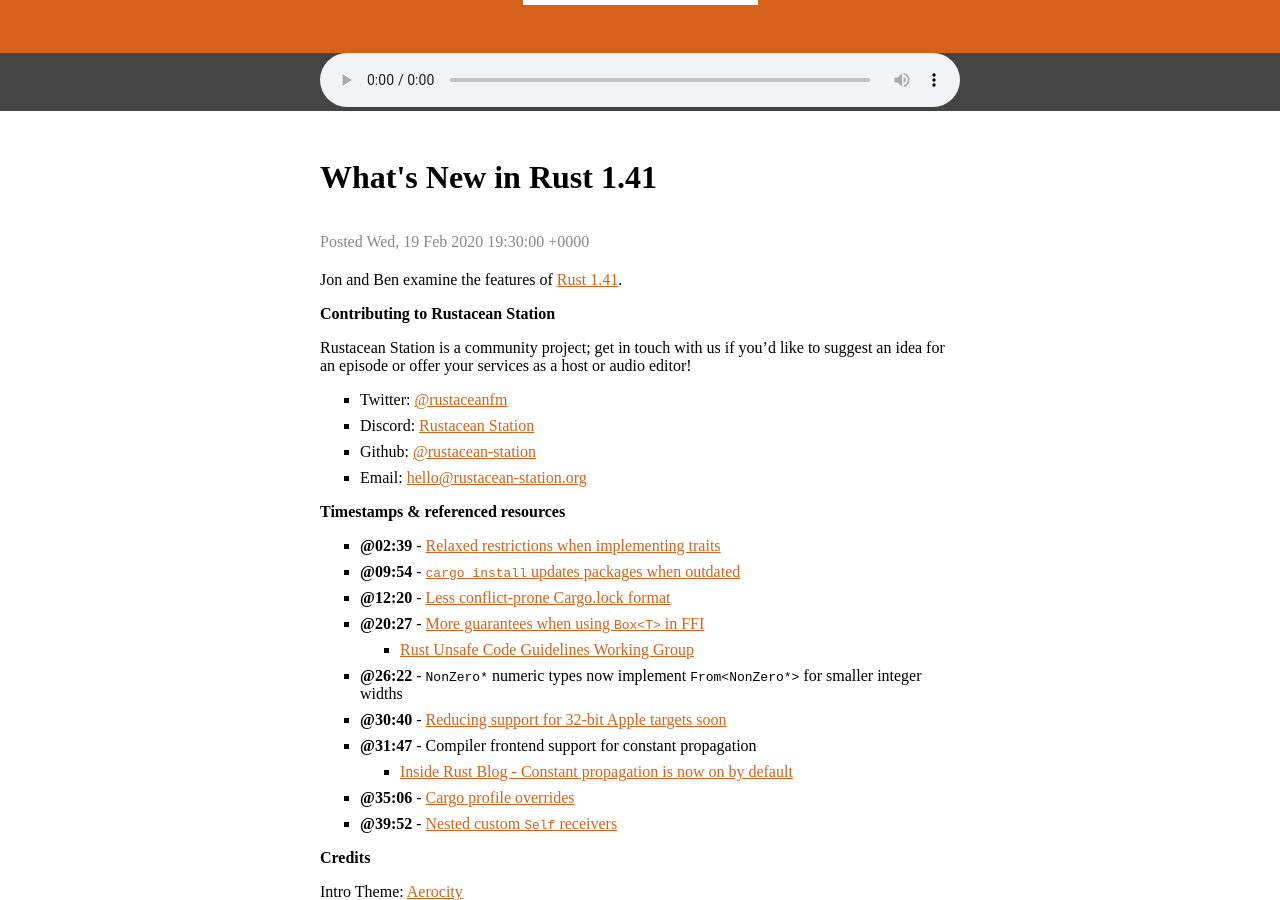
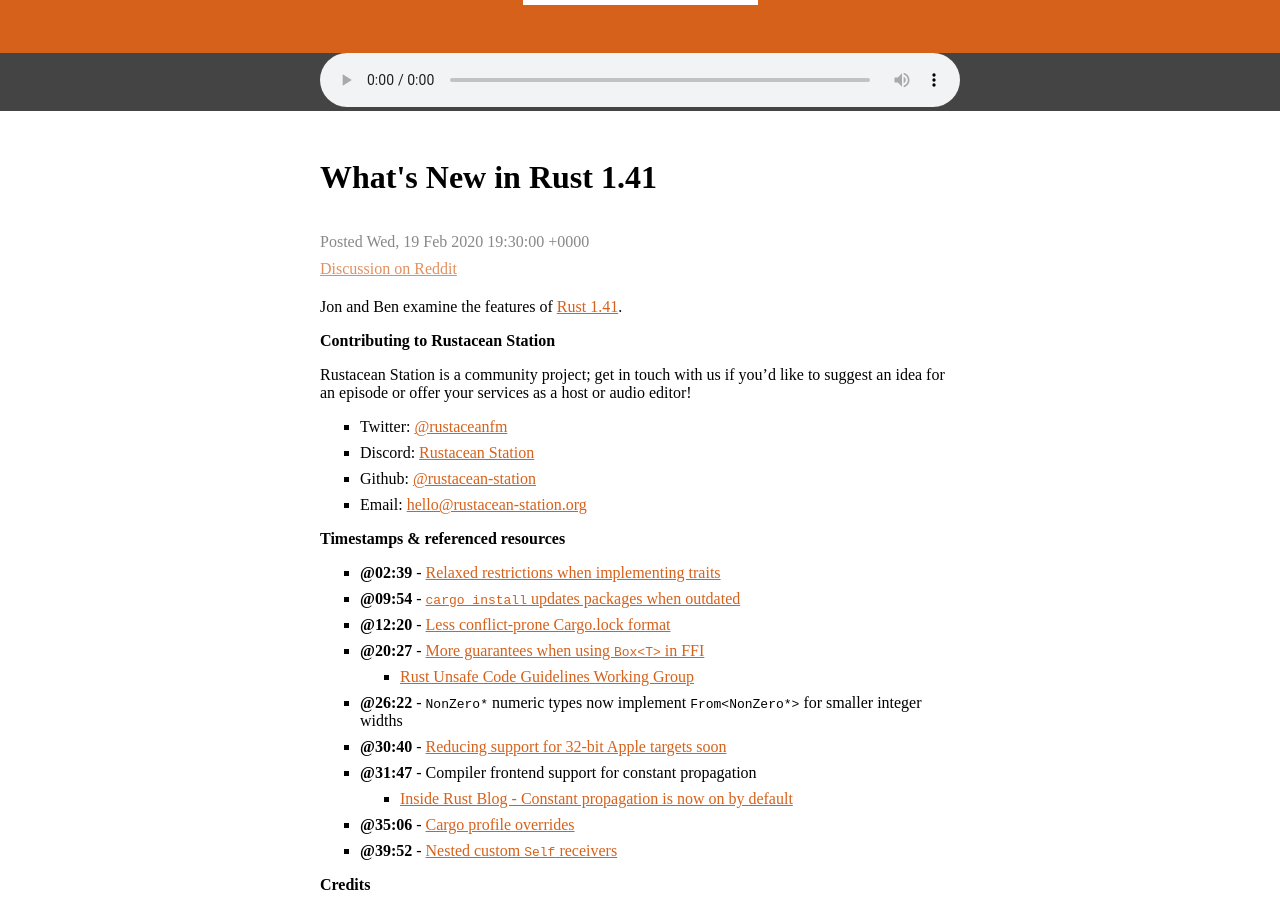
Before and after one commit to rustacean-station/rustacean-station.org, a Jekyll site: the page built from _episodes/013-rust-1.41.0.md, in a window 1280 px wide and 900 px high, scrolled down 381 px. Built offline with Jekyll 4.4.1, drawn with Linux system fonts in a browser that asks for light colours; some of the changed lines change nothing that is shown.

Commit message:
013 reddit link

```diff
--- a/_episodes/013-rust-1.41.0.md
+++ b/_episodes/013-rust-1.41.0.md
@@ -5,7 +5,7 @@
 file: https://audio.rustacean-station.org/file/rustacean-station/rustacean-station-e013-rust-1.41.0.mp3
 duration: "45:18"
 length: "32615549"
-#reddit: (leave blank on initial publish, amend with link and uncomment this line after Reddit thread has been posted)
+reddit: https://www.reddit.com/r/rust/comments/f6ghut/whats_new_in_rust_141_rustacean_station_podcast/
 
 # https://github.com/jekyll/jekyll/issues/7744
 layout: episode
```
